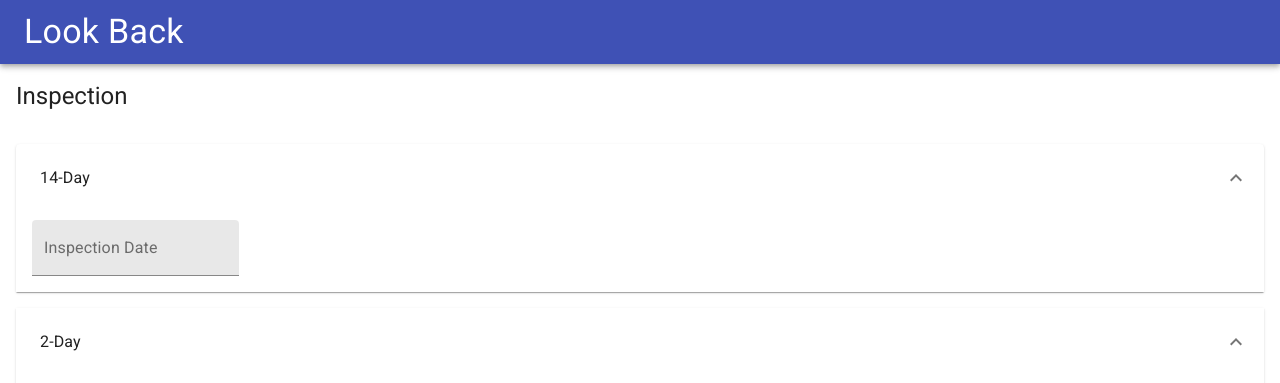
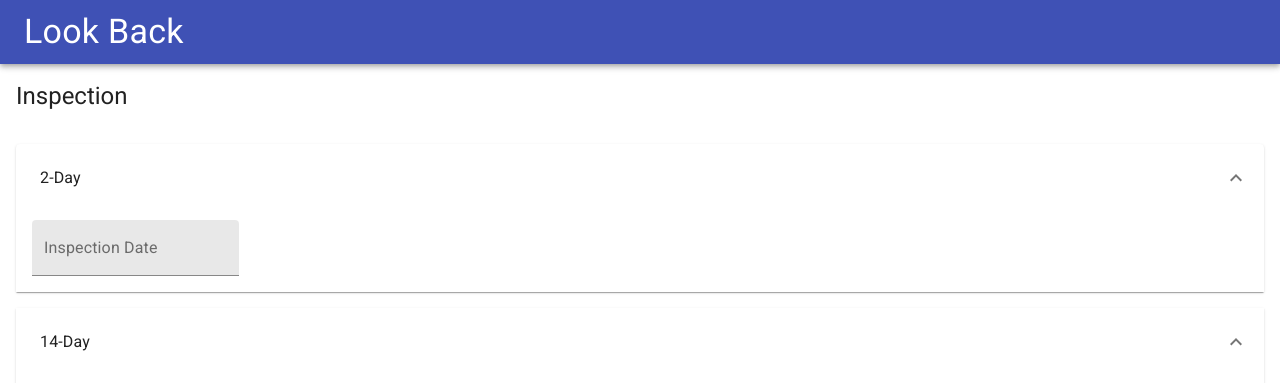
Before and after one commit to jonathanhhoward/look-back, a React (Create React App) app: page / in a window 1280 px wide. Shown: the top 383 px of the page. Built offline with nearby package versions, Linux system fonts and the light colour scheme.

Commit message:
Reorder inspections

```diff
--- a/src/components/InspectionList/InspectionList.tsx
+++ b/src/components/InspectionList/InspectionList.tsx
@@ -8,8 +8,8 @@ export function InspectionList() {
     <Card elevation={0} square>
       <CardHeader title="Inspection" />
       <CardContent>
+        <Inspection title="2-Day" duration={2} />
         <Inspection title="14-Day" duration={14} />
-        <Inspection title="2-Day" duration={2} />
       </CardContent>
     </Card>
   );
```
